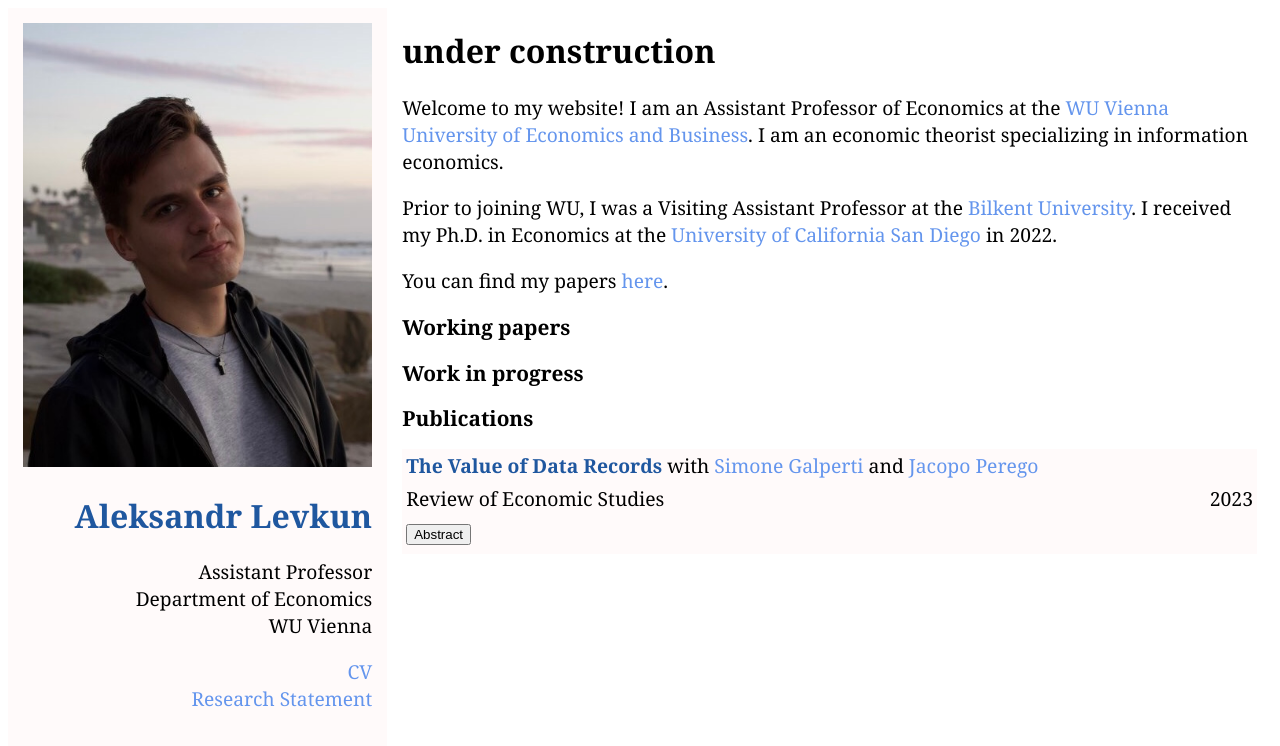
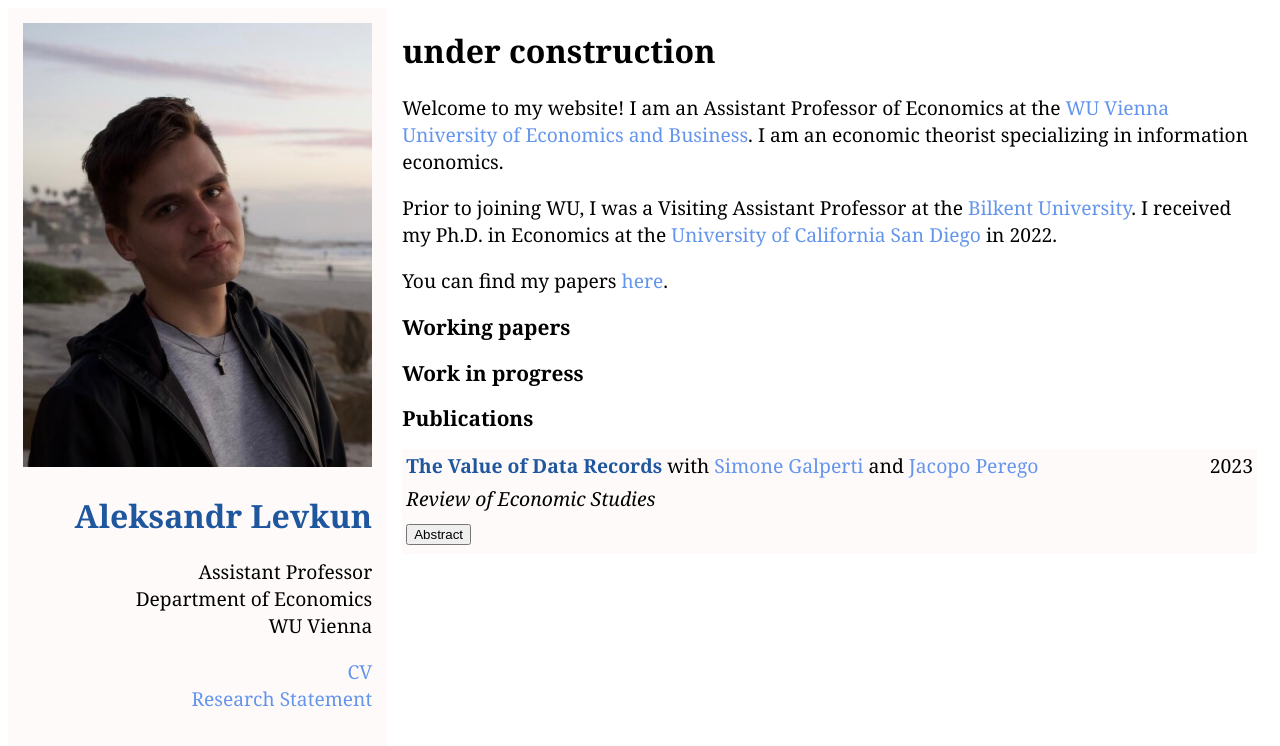
Before and after one commit to alevkun/alevkun.github.io, a Jekyll site: the page built from index.html, in a window 1280 px wide. Shown: the top 746 px of the page. Built offline with Jekyll 4.4.1, drawn with Linux system fonts in a browser that asks for light colours.

Commit message:
Update index.html

```diff
--- a/index.html
+++ b/index.html
@@ -31,11 +31,11 @@ title: Aleksandr Levkun
 		<td style="width:90%"><a href="https://alevkun.github.io/assets/pdf/glp.pdf" style="color:#1F579F;font-weight:bold;">The Value of Data Records</a> with
 			<a href="https://sites.google.com/site/simonegalperti/">Simone Galperti</a> and
 			<a href="http://www.jperego.com/">Jacopo Perego</a></td>
-		<td> </td>
+		<td align="right"> 2023 </td>
 	</tr>
 	<tr>
-		<td>Review of Economic Studies<!-- https://doi.org/10.1093/restud/rdad044 --></td>
-		<td align="right"> 2023 </td>
+		<td><i> Review of Economic Studies </i><!-- https://doi.org/10.1093/restud/rdad044 --></td>
+		<td> </td>
 	</tr>
 	<tr>
 		<td> <button id="button" onclick="showhide()">Abstract</button> </td>
```
